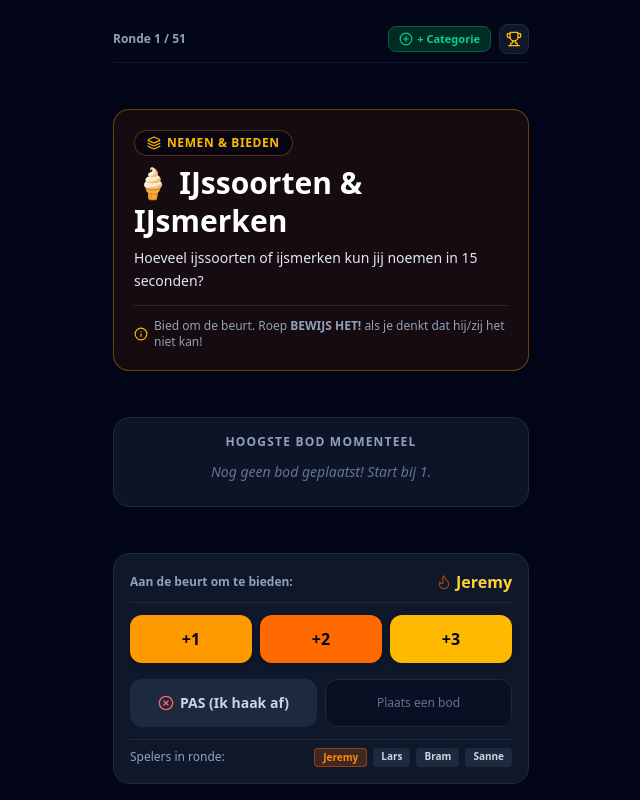
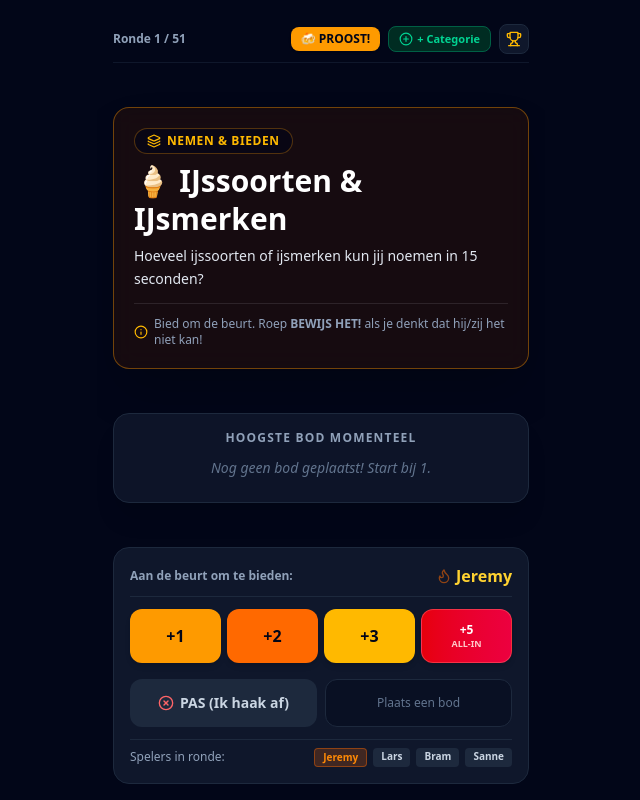
Before and after one commit to lolJeremyFTW/slokken-veiling, a Next.js app: page / in a window 1280 px wide. Both pictures are taken after a click on the button "START DE VEILING". Shown: the whole page, without its empty margins (319-959 px from the left). Built offline with nearby package versions, Linux system fonts and the light colour scheme.

Commit message:
Add All-In Bluf mode and Kampvuur Proost button

```diff
--- a/src/components/SlokkenVeilingEngine.tsx
+++ b/src/components/SlokkenVeilingEngine.tsx
@@ -49,7 +49,9 @@ import {
   FlameKindling,
   Gem,
   Bomb,
-  Users
+  Users,
+  Scroll,
+  Flame as FlameIcon
 } from 'lucide-react';
 
 interface Player {
@@ -98,6 +100,8 @@ export default function SlokkenVeilingEngine() {
   const [deck, setDeck] = useState<CategoryChallenge[]>([]);
   const [currentCardIndex, setCurrentCardIndex] = useState(0);
   const [isDoubleBidsActive, setIsDoubleBidsActive] = useState(false);
+  const [activeRules, setActiveRules] = useState<string[]>([]);
+  const [isAllInBid, setIsAllInBid] = useState(false);
 
   // Round Bidding State
   const [highestBidderId, setHighestBidderId] = useState<string | null>(null);
@@ -182,6 +186,12 @@ export default function SlokkenVeilingEngine() {
 
   const toggleSound = () => {
     setSoundEnabled(!soundEnabled);
+    triggerHaptic();
+  };
+
+  const triggerProostCheers = () => {
+    sounds.playSuccess();
+    confetti({ particleCount: 80, spread: 60 });
     triggerHaptic();
   };
 
@@ -221,6 +231,7 @@ export default function SlokkenVeilingEngine() {
     const shuffled = [...CATEGORIES].sort(() => Math.random() - 0.5);
     setDeck(shuffled);
     setCurrentCardIndex(0);
+    setActiveRules([]);
     startRound(shuffled[0], 0);
     sounds.playGavel();
     triggerHaptic();
@@ -246,6 +257,7 @@ export default function SlokkenVeilingEngine() {
     setActiveDonTask(null);
     setIsRedeemed(false);
     setIsDoubleRewarded(false);
+    setIsAllInBid(false);
 
     const startingPlayerIdx = roundIndex % players.length;
     setActivePlayerIndex(startingPlayerIdx);
@@ -264,11 +276,16 @@ export default function SlokkenVeilingEngine() {
     return nextIdx;
   };
 
-  const handlePlaceBid = (amount: number) => {
+  const handlePlaceBid = (amount: number, isAllIn: boolean = false) => {
     const newBid = highestBid + amount;
 
     sounds.playBid();
     triggerHaptic();
+
+    if (isAllIn) {
+      setIsAllInBid(true);
+      sounds.playChallenge();
+    }
 
     setHighestBid(newBid);
     setHighestBidderId(activePlayer.id);
@@ -519,7 +536,7 @@ export default function SlokkenVeilingEngine() {
     if (!bidder) return;
 
     const isWildcardRoll = Math.random() < 0.10;
-    let sipsMultiplier = isDoubleBidsActive ? 2 : 1;
+    let sipsMultiplier = isDoubleBidsActive ? 2 : isAllInBid ? 3 : 1;
 
     if (success) {
       if (isWildcardRoll) {
@@ -535,7 +552,7 @@ export default function SlokkenVeilingEngine() {
 
       const sipsToDrink = highestBid * sipsMultiplier;
       setResolutionData({
-        headline: `🔥 ${bidder.name} HEEFT HET BEWEZEN!`,
+        headline: isAllInBid ? `🔥 ALL-IN BLUF BEWEZEN BY ${bidder.name.toUpperCase()}!` : `🔥 ${bidder.name} HEEFT HET BEWEZEN!`,
         subtext: `${bidder.name} noemde ruim ${highestBid} ${currentCard.categoryName} binnen de tijd!`,
         actionDetails: challenger ? `${challenger.name} dacht dat je het niet kon en verliest!` : `Klasse prestatie!`,
         drinkers: challenger ? [{ name: challenger.name, sips: sipsToDrink, reason: `Verkeerd uitgedaagd (${sipsToDrink} slokken)` }] : []
@@ -554,7 +571,7 @@ export default function SlokkenVeilingEngine() {
 
       const sipsToDrink = highestBid * 2 * sipsMultiplier;
       setResolutionData({
-        headline: `❌ ${bidder.name} HEEFT GEFAALD!`,
+        headline: isAllInBid ? `💥 ALL-IN BLUF KEIHARD GEFAALD!` : `❌ ${bidder.name} HEEFT GEFAALD!`,
         subtext: `${bidder.name} haalde de ${highestBid} ${currentCard.categoryName} NIET binnen de tijd!`,
         actionDetails: `Gefaald! Boete: Dubbele slokken!`,
         drinkers: [{ name: bidder.name, sips: sipsToDrink, reason: `Gefaald in bod (${sipsToDrink} slokken)` }]
@@ -564,6 +581,7 @@ export default function SlokkenVeilingEngine() {
     }
 
     setIsDoubleBidsActive(false);
+    setIsAllInBid(false);
     setPhase('RESOLUTION');
   };
 
@@ -855,7 +873,7 @@ export default function SlokkenVeilingEngine() {
   }
 
   // ==========================================
-  // RENDER: CLEAN BIDDING PHASE
+  // RENDER: CLEAN BIDDING PHASE WITH ALL-IN BLUF & PROOST BUTTON
   // ==========================================
   if (phase === 'BIDDING') {
     const highestBidder = players.find(p => p.id === highestBidderId);
@@ -868,6 +886,13 @@ export default function SlokkenVeilingEngine() {
           </span>
           <div className="flex items-center gap-2">
             <button
+              onClick={triggerProostCheers}
+              className="px-2.5 py-1 bg-amber-500 text-slate-950 rounded-lg font-black text-xs flex items-center gap-1 active:scale-95 shadow"
+              title="Proost op het Kampvuur!"
+            >
+              🍻 PROOST!
+            </button>
+            <button
               onClick={() => setPhase('CUSTOM_CATEGORY_CREATOR')}
               className="px-2.5 py-1 bg-emerald-950 text-emerald-400 rounded-lg border border-emerald-800 text-[11px] font-bold flex items-center gap-1"
             >
@@ -920,6 +945,7 @@ export default function SlokkenVeilingEngine() {
               </div>
               <div className="text-sm font-bold text-slate-300 mt-1">
                 door <span className="text-orange-400 underline decoration-amber-400 decoration-2">{highestBidder.name}</span>
+                {isAllInBid && <span className="ml-2 text-red-500 font-black text-xs uppercase animate-ping">🔥 ALL-IN!</span>}
               </div>
             </div>
           ) : (
@@ -937,12 +963,12 @@ export default function SlokkenVeilingEngine() {
             </span>
           </div>
 
-          <div className="grid grid-cols-3 gap-2">
+          <div className="grid grid-cols-4 gap-1.5">
             <button
               onClick={() => handlePlaceBid(1)}
               className="bg-amber-500 hover:bg-amber-600 active:scale-95 text-slate-950 font-black py-3 rounded-xl transition text-center shadow-md text-base"
             >
-              +{1}
+              +1
             </button>
             <button
               onClick={() => handlePlaceBid(2)}
@@ -955,6 +981,14 @@ export default function SlokkenVeilingEngine() {
               className="bg-amber-400 hover:bg-amber-500 active:scale-95 text-slate-950 font-black py-3 rounded-xl transition text-center shadow-md text-base"
             >
               +3
+            </button>
+            <button
+              onClick={() => handlePlaceBid(5, true)}
+              className="bg-gradient-to-r from-red-600 to-rose-600 hover:from-red-700 hover:to-rose-700 active:scale-95 text-white font-black py-3 rounded-xl transition text-center shadow-md text-xs border border-red-400/50 flex flex-col items-center justify-center"
+              title="3x Slokken Risico!"
+            >
+              <span>+5</span>
+              <span className="text-[9px] text-red-200">ALL-IN</span>
             </button>
           </div>
 
```
